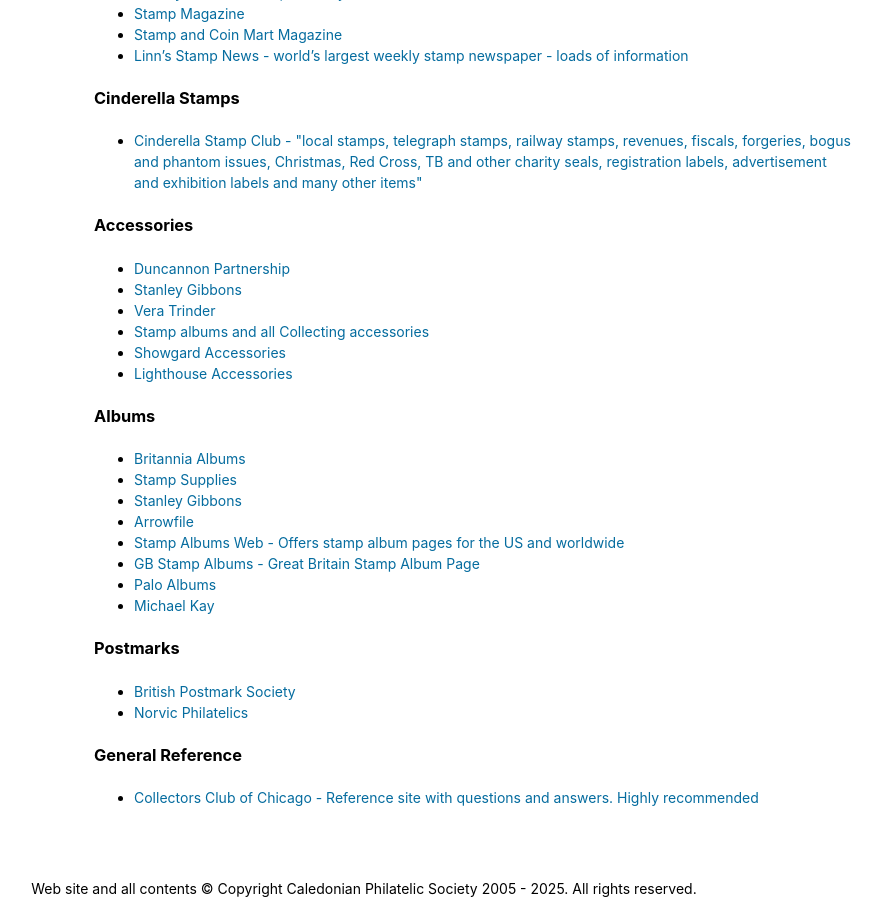
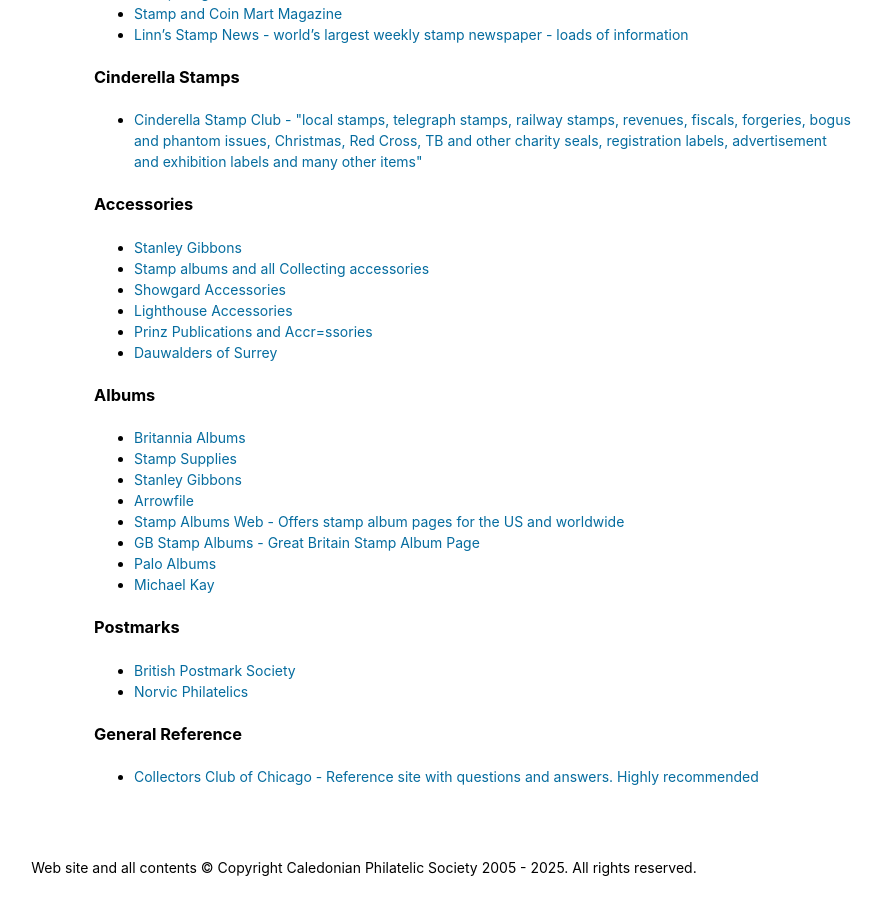
Before and after one commit to astalker/caledonian-stamps, a Jekyll site: the page built from links.md, in a window 1280 px wide and 900 px high, scrolled down 1732 px. Shown: the whole window, without its empty margins (276-1157 px from the left). Built offline with Jekyll 4.4.1, drawn with Linux system fonts in a browser that asks for light colours; our own code applies the rules of GitHub Pages for plain Markdown files.

Commit message:
Accessories section mpdified

```diff
--- a/links.md
+++ b/links.md
@@ -82,12 +81,12 @@
 
 ### Accessories
 
-- [Duncannon Partnership](https://www.duncannon.co.uk/)
 - [Stanley Gibbons](https://www.stanleygibbons.com/)
-- [Vera Trinder](https://www.veratrinder.org/)
 - [Stamp albums and all Collecting accessories](https://www.predecimal.com/lighthouse)
 - [Showgard Accessories](https://www.showgard.com/)
 - [Lighthouse Accessories](https://www.leuchtturm.com/)
+- [Prinz Publications and Accr=ssories](https://www.prinzuk.co.uk/)
+- [Dauwalders of Surrey](https://www.dauwalders.co.uk)
 
 ### Albums
 
```
Also changed, not shown: other parts of links.md (+0 -1 lines).
